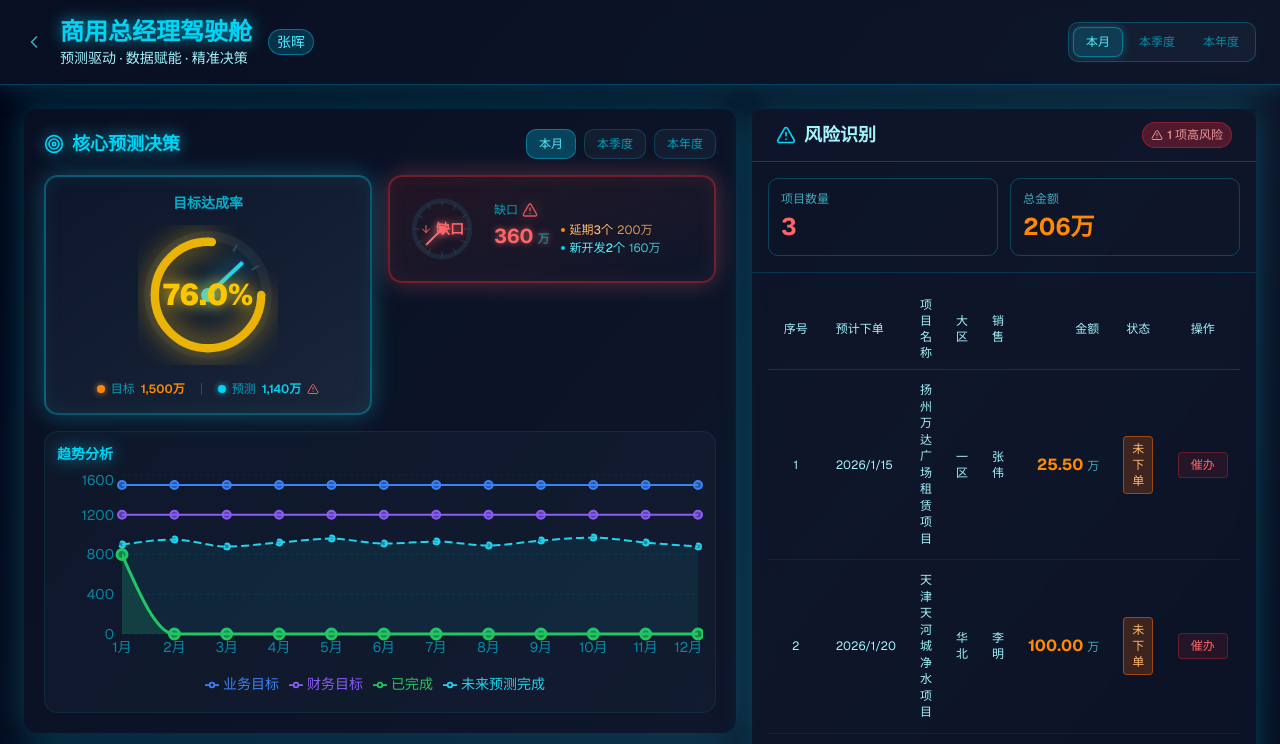
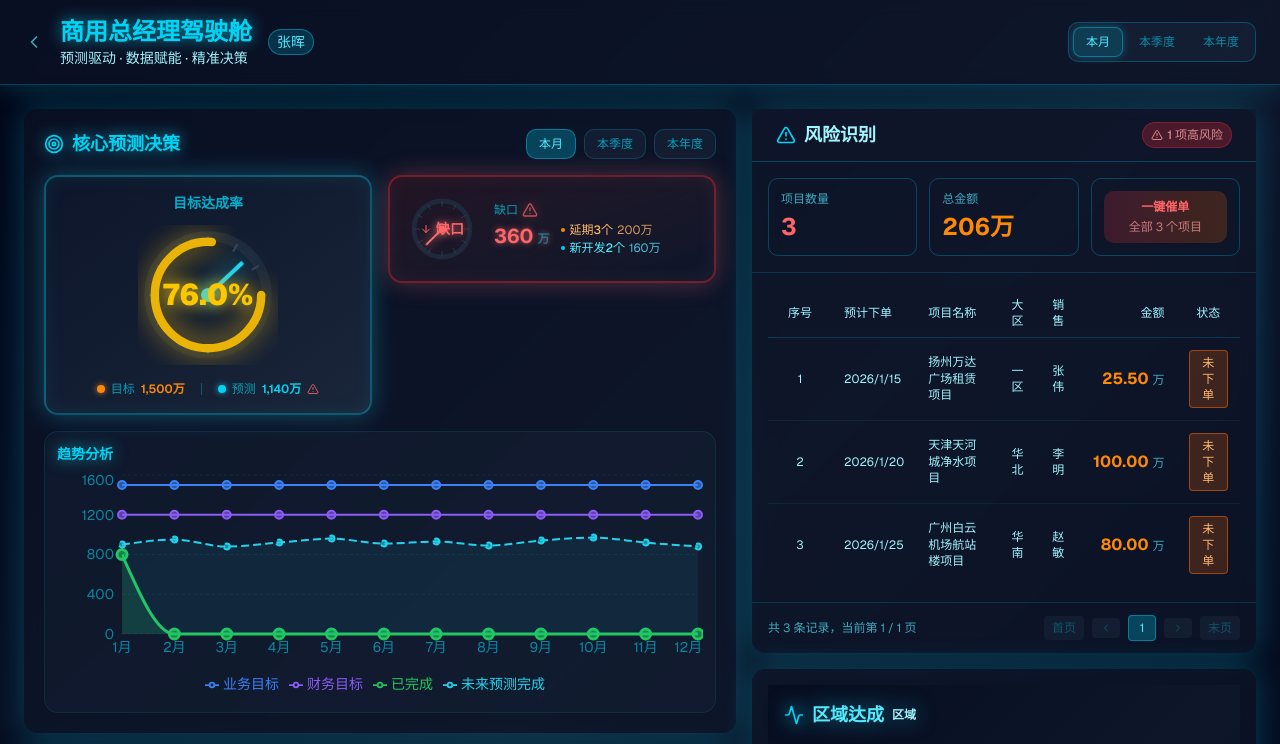
Before and after one commit to navylee1990/coze_jsc, a Next.js app: page /gm in a window 1280 px wide. Shown: the top 744 px of the page. Built offline with nearby package versions, Linux system fonts and the light colour scheme.

Commit message:
feat: 删除风险识别模块的列并添加一键催单功能

```diff
--- a/src/components/RiskIdentificationPanel.tsx
+++ b/src/components/RiskIdentificationPanel.tsx
@@ -1442,7 +1442,7 @@ export default function RiskIdentificationPanel({
           // 明细视图
           <div className="h-full flex flex-col animate-in fade-in duration-300">
                 <div className="p-4 border-b border-cyan-500/20">
-                  <div className="grid grid-cols-2 gap-3">
+                  <div className="grid grid-cols-3 gap-3">
                     <div className={cn('rounded-lg p-3 border', DASHBOARD_STYLES.cardBorder)}>
                       <div className={cn('text-xs mb-1', DASHBOARD_STYLES.textMuted)}>项目数量</div>
                       <div className={cn('text-2xl font-bold text-red-400')}>{filteredUnorderedProjects.length}</div>
@@ -1452,6 +1452,19 @@ export default function RiskIdentificationPanel({
                       <div className={cn('text-2xl font-bold text-orange-400')}>
                         {filteredUnorderedProjects.reduce((sum, p) => sum + p.amount, 0).toFixed(0)}万
                       </div>
+                    </div>
+                    <div className={cn('rounded-lg p-3 border', DASHBOARD_STYLES.cardBorder)}>
+                      <button
+                        onClick={() => alert(`一键催单：向所有未下单项目的销售工程师发送催办提醒\n\n共 ${filteredUnorderedProjects.length} 个项目，总金额 ${filteredUnorderedProjects.reduce((sum, p) => sum + p.amount, 0).toFixed(0)} 万元`)}
+                        className={cn(
+                          'w-full h-full flex flex-col items-center justify-center gap-1',
+                          'bg-gradient-to-r from-red-500/20 to-orange-500/20 border-red-500/40 rounded-lg',
+                          'transition-all hover:from-red-500/30 hover:to-orange-500/30 hover:border-red-500/50'
+                        )}
+                      >
+                        <div className={cn('text-xs font-bold text-red-400')}>一键催单</div>
+                        <div className={cn('text-xs text-red-300/70')}>全部 {filteredUnorderedProjects.length} 个项目</div>
+                      </button>
                     </div>
                   </div>
                 </div>
@@ -1467,7 +1480,6 @@ export default function RiskIdentificationPanel({
                         <th className={cn('text-left py-2 px-3 font-medium hidden md:table-cell', DASHBOARD_STYLES.textSecondary)}>销售</th>
                         <th className={cn('text-right py-2 px-3 font-medium', DASHBOARD_STYLES.textSecondary)}>金额</th>
                         <th className={cn('text-center py-2 px-3 font-medium', DASHBOARD_STYLES.textSecondary)}>状态</th>
-                        <th className={cn('text-center py-2 px-3 font-medium w-20', DASHBOARD_STYLES.textSecondary)}>操作</th>
                       </tr>
                     </thead>
                     <tbody>
@@ -1523,19 +1535,6 @@ export default function RiskIdentificationPanel({
                               未下单
                             </span>
                           </td>
-
-                          {/* 操作 */}
-                          <td className={cn('text-center py-3 px-3', DASHBOARD_STYLES.textSecondary)}>
-                            <button
-                              onClick={() => alert(`催办项目：${item.name}\n销售工程师：${item.salesEngineer}`)}
-                              className={cn(
-                                'px-3 py-1 rounded text-xs font-medium border transition-all hover:bg-red-500/20',
-                                'bg-red-500/10 text-red-400 border-red-500/30 hover:border-red-500/50'
-                              )}
-                            >
-                              催办
-                            </button>
-                          </td>
                         </tr>
                       ))}
                     </tbody>
```
